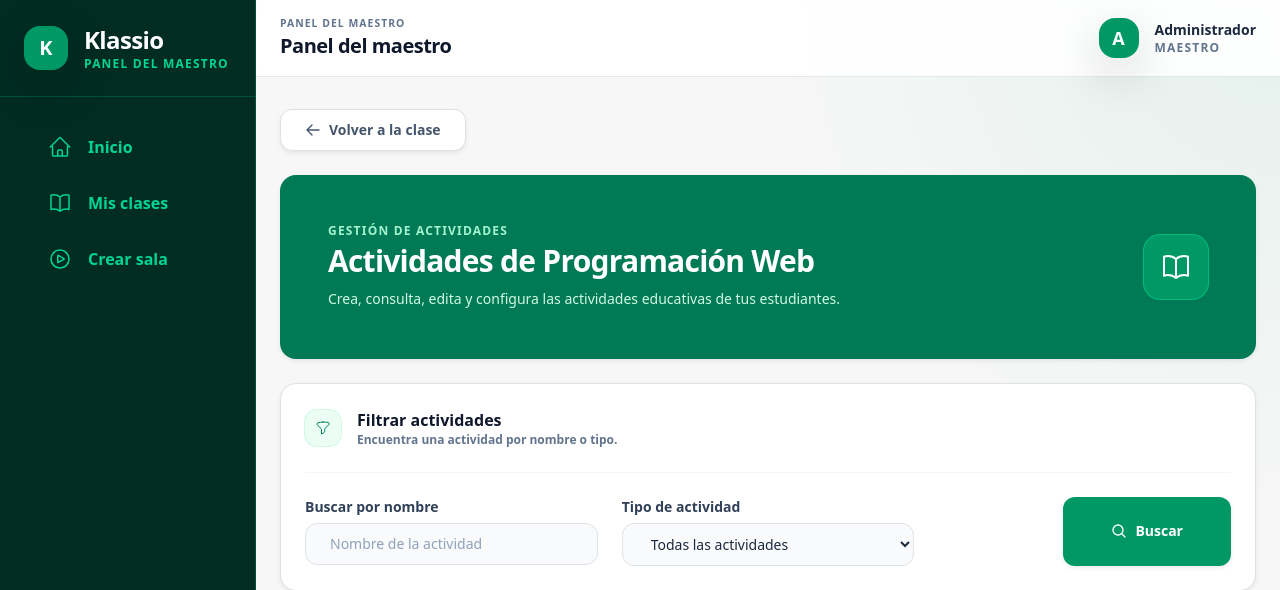
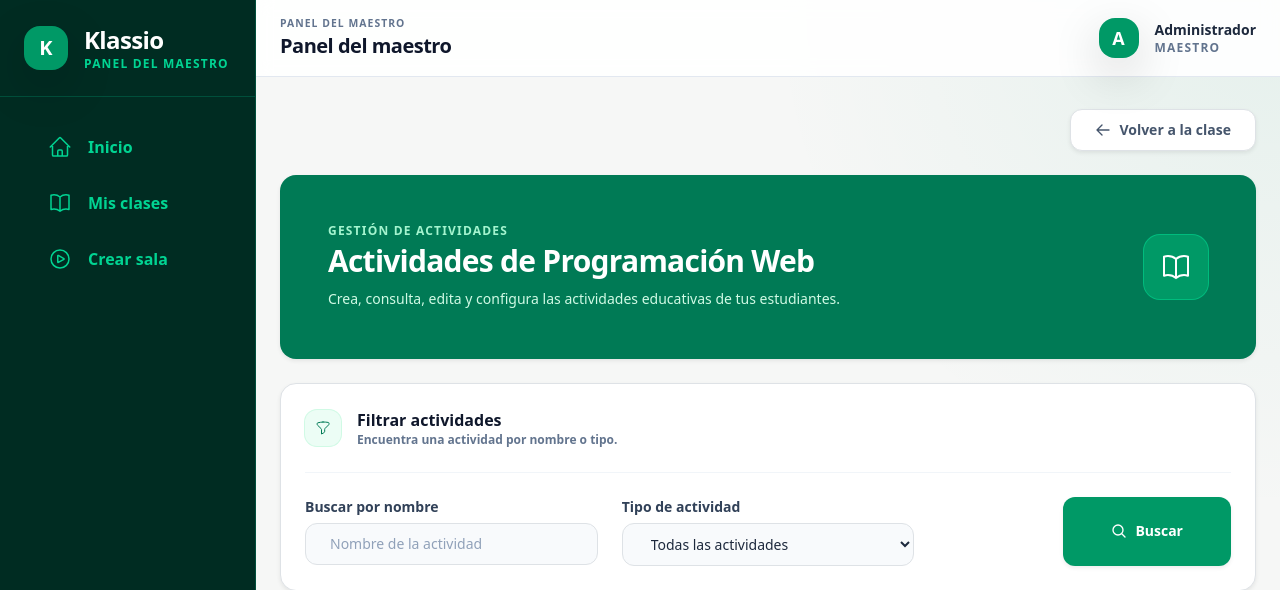
Before and after one commit to EddyDS23/klassio, a Laravel app: page /teacher/classes/1/activities in a window 1280 px wide. Shown: the top 590 px of the page. Run offline with Laravel 12, Linux system fonts and the light colour scheme; a user stored in the database is signed in; data comes from the database, SQL or seed files in the repository; some libraries are stand-ins or nearby versions.

Commit message:
style(views): alinea boton 'volver a la clase' a la derecha

```diff
--- a/resources/views/teacher/activities/index.blade.php
+++ b/resources/views/teacher/activities/index.blade.php
@@ -10,7 +10,7 @@
 @endsection
 
 @section('content')
-        <div class="mb-6">
+        <div class="mb-6 flex justify-end">
             <a href="{{ route('teacher.classes.show', $class->id) }}"
                class="inline-flex self-start items-center gap-2 rounded-xl border border-slate-200 bg-white px-4 py-2.5 text-sm font-bold text-slate-600 shadow-sm transition hover:bg-slate-50 hover:text-slate-900 focus:outline-none focus-visible:ring-2 focus-visible:ring-emerald-600 focus-visible:ring-offset-2">
                 <svg class="h-4 w-4" xmlns="http://www.w3.org/2000/svg" fill="none" viewBox="0 0 24 24" stroke-width="2" stroke="currentColor" aria-hidden="true">
```
